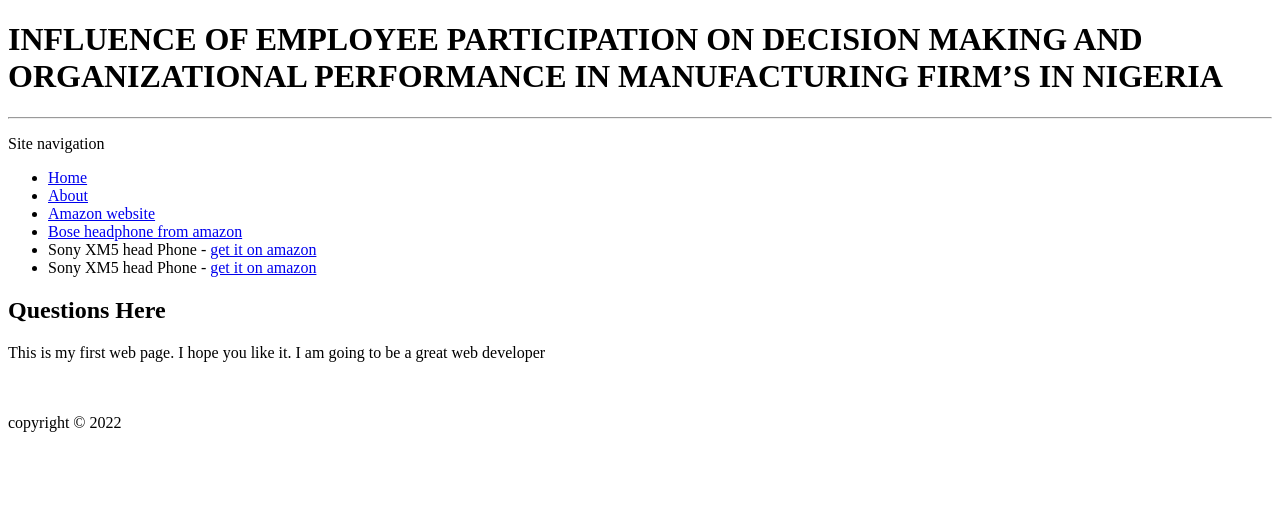
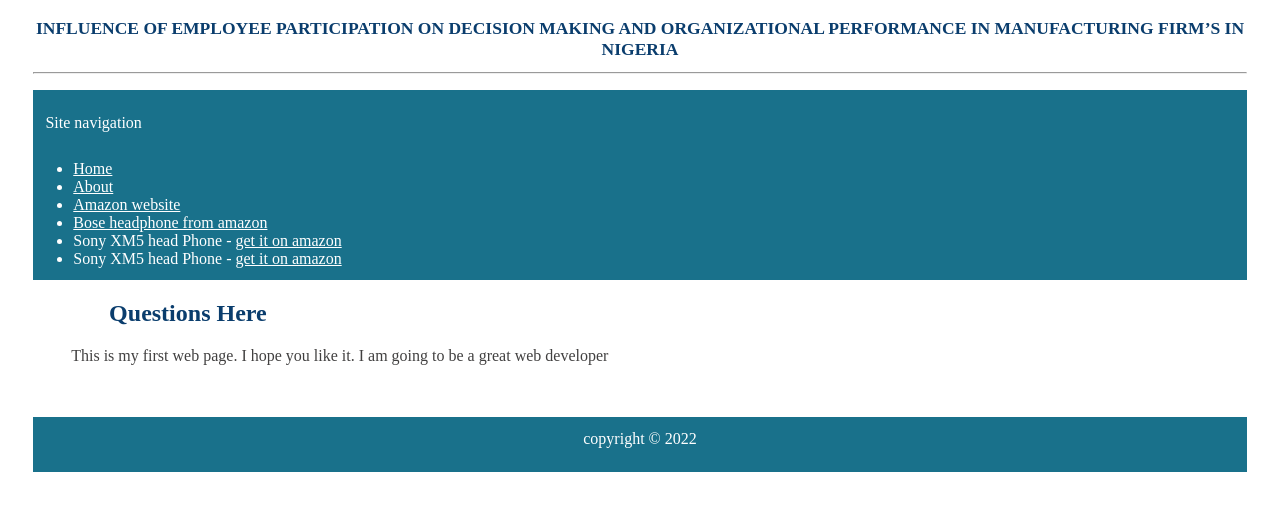
Before and after one commit to elvmaner/my-first_web, a plain HTML site: page Faqs.html in a window 1280 px wide. Drawn offline with Linux system fonts and the light colour scheme; the site is published under a folder, as on GitHub Pages, so addresses that start at the root find nothing.

Commit message:
Update Faqs.html

```diff
--- a/Faqs.html
+++ b/Faqs.html
@@ -2,8 +2,11 @@
 <html>
 <head>
 	<title>My First Web Page</title>
-	<meta charset ="utf-8">
-	<link rel="stylesheet" href="/MyStyle.css">
+	<meta charset="utf-8">
+	<meta name=“viewport” content=“width=device-width, initial-scale=1.0”>
+        <meta http-equiv=“X-UA-Compatible” content=“ie=edge”>
+	<meta decription="This a website that shows the author's Elvis Web Design.">
+        <link rel="stylesheet" type="text/css" href="MyStyle.css">
 </head>
 <body>
 	<header class="header1">
```
